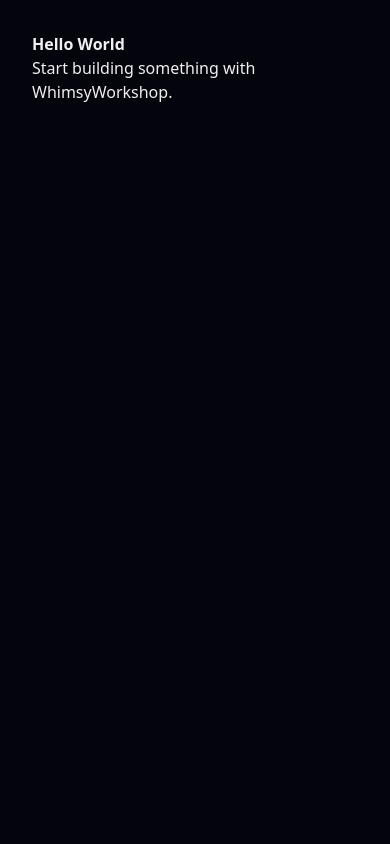
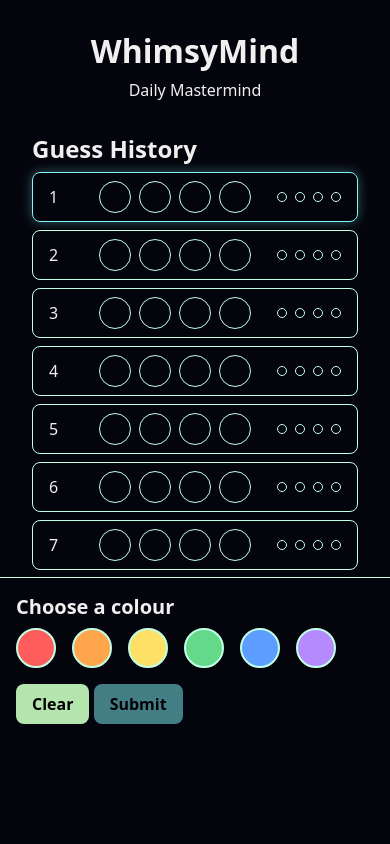
Before and after one commit to whimsytinkly/WhimsyMind, a plain HTML site: page index.html in a window 390 px wide. Drawn offline with Linux system fonts and the light colour scheme.

Commit message:
First cut! game board is up!

```diff
--- a/css/app.css
+++ b/css/app.css
@@ -0,0 +1,146 @@
+/* ================================ */
+/* Game Layout */
+/* ================================ */
+
+.game-container {
+    width: 100%;
+    max-width: 1000px;
+    margin: 0 auto;
+}
+
+.game-header {
+    text-align: center;
+    margin-bottom: var(--space-xl);
+}
+
+.game-content {
+    display: grid;
+    grid-template-columns: minmax(0, 2fr) minmax(180px, 1fr);
+    gap: var(--space-xl);
+    align-items: start;
+}
+
+.guess-history {
+    min-width: 0;
+}
+
+.game-controls {
+    display: flex;
+    flex-direction: column;
+    gap: var(--space-md);
+}
+
+/* ================================ */
+/* Mobile Layout */
+/* ================================ */
+
+@media (max-width: 600px) {
+
+    .game-content {
+        grid-template-columns: 1fr;
+    }
+
+    .game-controls {
+        position: fixed;
+        bottom: 0;
+        left: 0;
+        right: 0;
+        z-index: 100;
+        background: var(--color-background);
+        padding: var(--space-md);
+        border-top: 1px solid var(--color-border);
+        padding-bottom: 120px;
+    }
+
+}
+
+/* ================================ */
+/* Guess History */
+/* ================================ */
+
+.guess-list {
+    display: flex;
+    flex-direction: column;
+    gap: var(--space-sm);
+}
+
+.guess-row {
+    display: grid;
+    grid-template-columns: 24px 1fr 64px;
+    align-items: center;
+    gap: var(--space-md);
+    padding: var(--space-sm) var(--space-md);
+    border: 1px solid var(--color-border);
+    border-radius: var(--radius-md);
+}
+
+.guess-row.active {
+    border-color: var(--color-focus);
+    box-shadow: 0 0 12px color-mix(
+        in srgb,
+        var(--color-focus) 35%,
+        transparent
+    );
+}
+
+/* ================================ */
+/* Guess Pegs */
+/* ================================ */
+
+.guess-pegs,
+.feedback-pegs {
+    display: flex;
+    align-items: center;
+    justify-content: center;
+    gap: var(--space-sm);
+}
+
+.guess-peg {
+    width: 32px;
+    aspect-ratio: 1;
+    border-radius: 50%;
+    border: 1px solid var(--color-border);
+    background: transparent;
+}
+
+.feedback-peg {
+    width: 10px;
+    aspect-ratio: 1;
+    border-radius: 50%;
+    border: 1px solid var(--color-border);
+    background: transparent;
+}
+
+.guess-peg.selected {
+    border-color: var(--color-focus);
+    box-shadow: 0 0 12px color-mix(
+        in srgb,
+        var(--color-focus) 50%,
+        transparent
+    );
+}
+
+/* ================================ */
+/* Colour Picker */
+/* ================================ */
+
+.colour-options {
+    display: flex;
+    flex-wrap: wrap;
+    gap: var(--space-md);
+}
+
+.colour-option {
+    width: 40px;
+    aspect-ratio: 1;
+    border-radius: 50%;
+    border: 2px solid var(--color-border);
+    padding: 0;
+    cursor: pointer;
+    transition: transform 0.15s ease, box-shadow 0.15s ease;
+}
+
+.colour-option:hover {
+    transform: scale(1.1);
+    box-shadow: 0 0 10px currentColor;
+}
--- a/css/base.css
+++ b/css/base.css
@@ -81,6 +81,7 @@ h3,
 h4,
 h5 {
   margin: 0;
+  padding-bottom: var(--space-sm);
 }
 
 h1 {
--- a/index.html
+++ b/index.html
@@ -24,13 +24,74 @@
 
     <main class="app-main">
 
-        <b>
-            Hello World
-        </b>
+        <div class="game-container">
 
-        <p>
-            Start building something with WhimsyWorkshop.
-        </p>
+            <!-- ================================ -->
+            <!-- Game Header -->
+            <!-- ================================ -->
+
+            <header class="game-header">
+
+                <h1>WhimsyMind</h1>
+                <p>Daily Mastermind</p>
+
+            </header>
+
+
+            <!-- ================================ -->
+            <!-- Game Board -->
+            <!-- ================================ -->
+
+            <section class="game-board">
+
+                <!-- Game board goes here -->
+                <div class="game-content">
+
+                    <!-- Guess History -->
+                    <section class="guess-history">
+
+                        <!-- Guess rows go here -->
+                        <h2>Guess History</h2>
+
+                        <div class="guess-rows">
+                            <!-- Guess rows will go here -->
+                            <div class="guess-list" id="guessList">
+
+                                <!-- Guess rows generated by JavaScript -->
+
+                            </div>
+                        </div>
+                    </section>
+
+
+                    <!-- Game Controls -->
+                    <section class="game-controls">
+
+                        <!-- Colour picker goes here -->
+                        <div class="colour-picker">
+                            <h3>Choose a colour</h3>
+
+                            <!-- Colour buttons will go here -->
+                            <div class="colour-options" id="colourOptions">
+                                <!-- Colour options generated by JavaScript -->
+                            </div>
+                        </div>
+                        <div class="game-actions">
+                            <button class="button button-secondary button-medium" id="clearGuess" type="button">
+                                Clear
+                            </button>
+
+                            <button class="button button-primary button-medium" id="submitGuess" type="button" disabled>
+                                Submit
+                            </button>
+                        </div>
+
+                    </section>
+
+                </div>
+            </section>
+
+        </div>
 
     </main>
 
--- a/js/app.js
+++ b/js/app.js
@@ -0,0 +1,219 @@
+
+// ================================
+// Game Configuration
+// ================================
+
+const defaultColours = [
+    { name: "Red", value: "#FF5C5C" },
+    { name: "Orange", value: "#FFA64D" },
+    { name: "Yellow", value: "#FFE066" },
+    { name: "Green", value: "#65D98A" },
+    { name: "Blue", value: "#5C9DFF" },
+    { name: "Purple", value: "#B58AFF" }
+];
+
+// ================================
+// Current Guess
+// ================================
+
+const codeLength = 4;
+
+let currentGuess = Array(codeLength).fill(null);
+let activePegIndex = 0;
+
+
+// ================================
+// Colour Picker
+// ================================
+
+const colourOptions = document.querySelector("#colourOptions");
+
+function renderColourOptions(colours) {
+
+    if (!colourOptions) {
+        return;
+    }
+
+    colourOptions.innerHTML = "";
+
+    colours.forEach(colour => {
+
+        const button = document.createElement("button");
+
+        button.className = "colour-option";
+        button.type = "button";
+        button.dataset.color = colour.name.toLowerCase();
+        button.setAttribute("aria-label", colour.name);
+        button.style.backgroundColor = colour.value;
+
+        colourOptions.appendChild(button);
+    });
+}
+
+renderColourOptions(defaultColours);
+
+
+
+// ================================
+// Guess History
+// ================================
+
+const guessList = document.querySelector("#guessList");
+
+const totalAttempts = 10;
+
+function renderGuessRows() {
+
+    if (!guessList) {
+        return;
+    }
+
+    guessList.innerHTML = "";
+
+    for (let attempt = 1; attempt <= totalAttempts; attempt++) {
+
+        const row = document.createElement("div");
+        row.className = attempt === 1
+            ? "guess-row active"
+            : "guess-row";
+
+        // Attempt number
+        const number = document.createElement("span");
+        number.textContent = attempt;
+
+        // Guess pegs
+        const guessPegs = document.createElement("div");
+        guessPegs.className = "guess-pegs";
+
+        for (let i = 0; i < 4; i++) {
+            const peg = document.createElement("button");
+
+            peg.className = "guess-peg";
+            peg.type = "button";
+            peg.dataset.index = i;
+            peg.setAttribute("aria-label", `Guess slot ${i + 1}`);
+
+            guessPegs.appendChild(peg);
+        }
+
+        // Feedback pegs
+        const feedbackPegs = document.createElement("div");
+        feedbackPegs.className = "feedback-pegs";
+
+        for (let i = 0; i < 4; i++) {
+            const peg = document.createElement("div");
+            peg.className = "feedback-peg";
+            feedbackPegs.appendChild(peg);
+        }
+
+        row.appendChild(number);
+        row.appendChild(guessPegs);
+        row.appendChild(feedbackPegs);
+
+        guessList.appendChild(row);
+    }
+}
+
+renderGuessRows();
+
+// ================================
+// Render Current Guess
+// ================================
+
+function renderCurrentGuess() {
+
+    const activeRow = guessList.querySelector(".guess-row.active");
+
+    if (!activeRow) {
+        return;
+    }
+
+    const pegs = activeRow.querySelectorAll(".guess-peg");
+
+    pegs.forEach((peg, index) => {
+
+        const selectedColour = defaultColours.find(
+            colour => colour.name.toLowerCase() === currentGuess[index]
+        );
+
+        peg.style.backgroundColor = selectedColour
+            ? selectedColour.value
+            : "transparent";
+
+        peg.classList.toggle("selected", index === activePegIndex);
+    });
+}
+
+// ================================
+// Colour Selection
+// ================================
+
+colourOptions.addEventListener("click", event => {
+
+    const button = event.target.closest(".colour-option");
+
+    if (!button) {
+        return;
+    }
+
+    const selectedColour = button.dataset.color;
+
+    currentGuess[activePegIndex] = selectedColour;
+
+    // Move to the next empty peg
+    const nextEmptyIndex = currentGuess.findIndex(
+        (colour, index) => colour === null && index > activePegIndex
+    );
+
+    if (nextEmptyIndex !== -1) {
+        activePegIndex = nextEmptyIndex;
+    } else {
+        activePegIndex = currentGuess.findIndex(
+            colour => colour === null
+        );
+
+        if (activePegIndex === -1) {
+            activePegIndex = codeLength - 1;
+        }
+    }
+
+    renderCurrentGuess();
+});
+
+// ================================
+// Edit Guess Peg
+// ================================
+
+guessList.addEventListener("click", event => {
+
+    const peg = event.target.closest(".guess-peg");
+
+    if (!peg) {
+        return;
+    }
+
+    const row = peg.closest(".guess-row");
+
+    // Only allow editing the active row
+    if (!row.classList.contains("active")) {
+        return;
+    }
+
+    activePegIndex = Number(peg.dataset.index);
+
+    renderCurrentGuess();
+});
+
+// ================================
+// Clear Guess
+// ================================
+
+const clearGuessButton = document.querySelector("#clearGuess");
+
+clearGuessButton.addEventListener("click", () => {
+
+    currentGuess = Array(codeLength).fill(null);
+    activePegIndex = 0;
+
+    renderCurrentGuess();
+});
```
